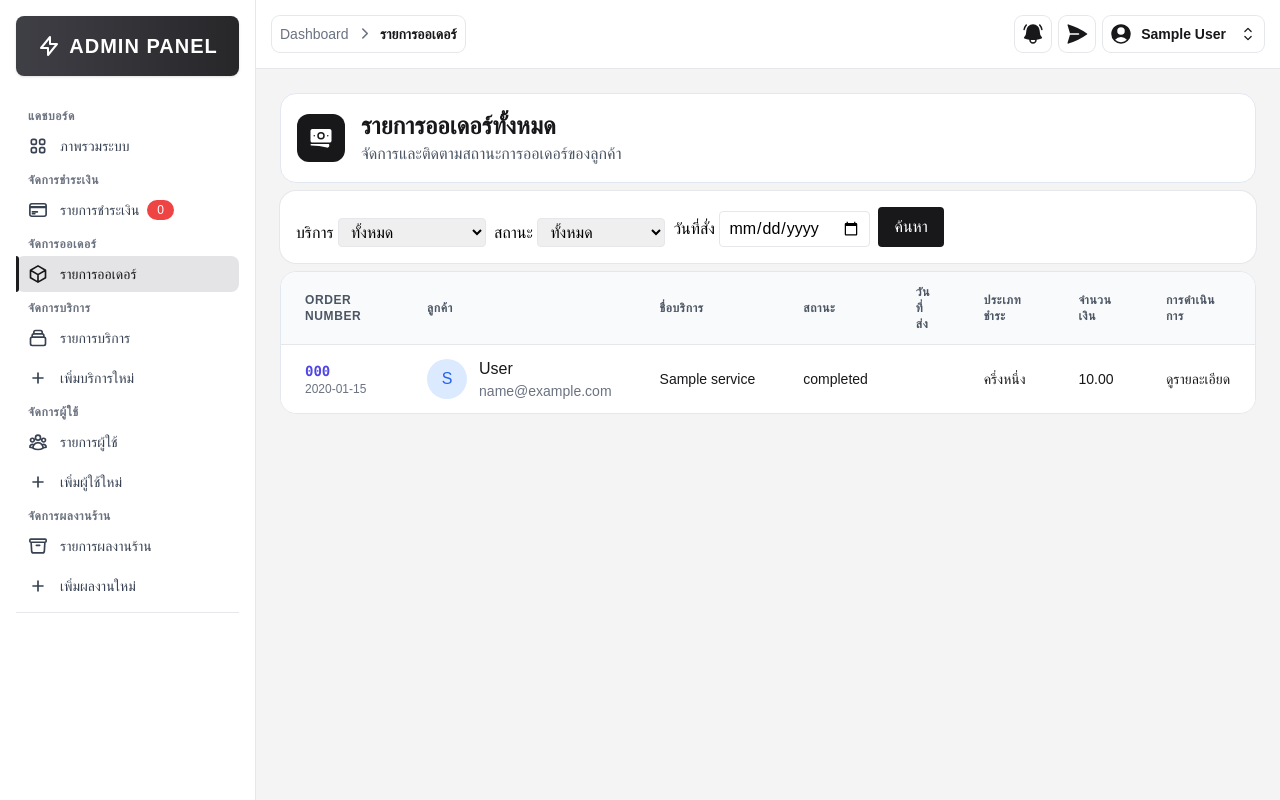
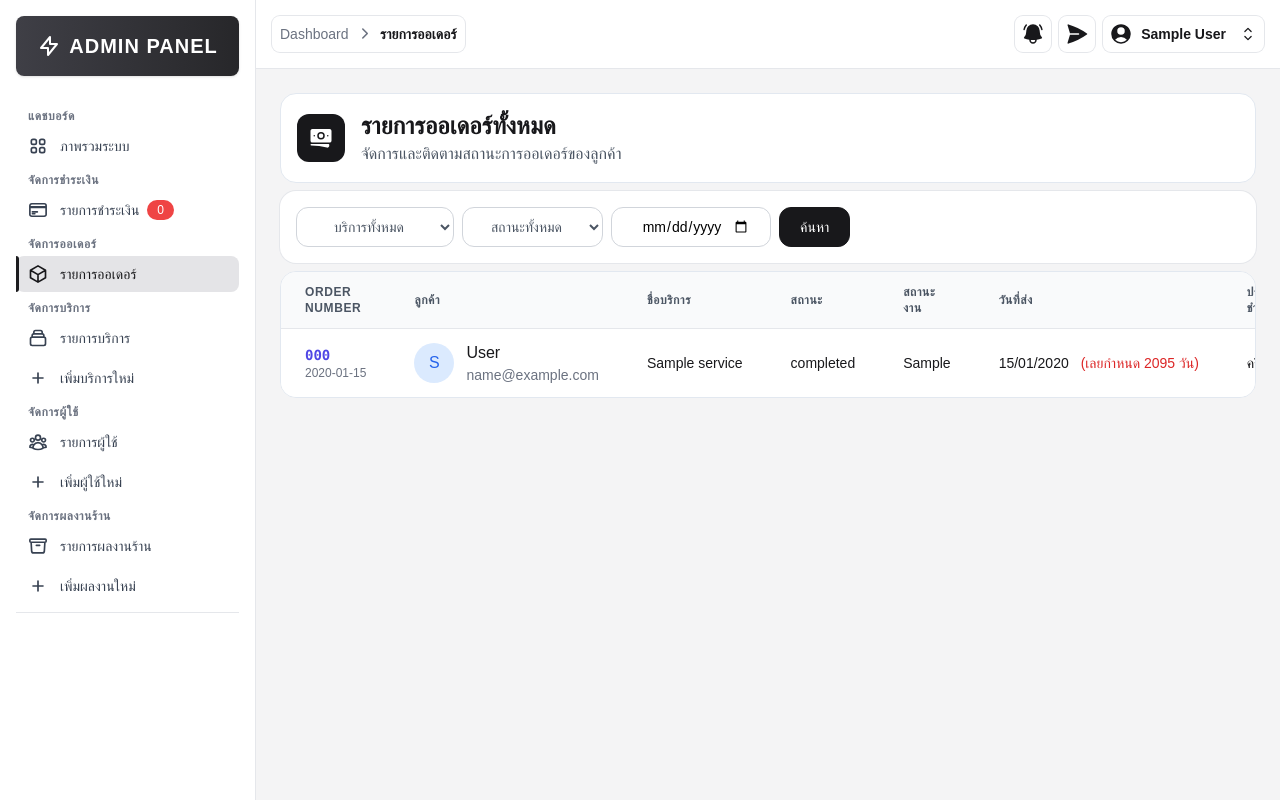
Before and after one commit to safwan-slh/graphic-design-project, a PHP site: page /order_list.php in a window 1280 px wide. Run offline with PHP 8.4, Linux system fonts and the light colour scheme; the visitor is signed in with stand-in values (Sample User, id 1); tables that the repository leaves empty hold one stand-in row (values such as "Sample post"); some libraries are stand-ins or nearby versions; some web fonts are replaced.

Commit message:
แก้ไข UI หน้า order_list,ปรับ filter, เพิ่มสถานะเวอร์ชันงานและวันที่

```diff
--- a/src/admin/order_list.php
+++ b/src/admin/order_list.php
@@ -34,18 +34,19 @@ if ($date) {
     $params[] = $date;
     $types .= 's';
 }
-
+// รวมเงื่อนไข
 $whereSQL = $where ? 'WHERE ' . implode(' AND ', $where) : '';
 
 // --- ดึงรายการบริการสำหรับ filter ---
 $serviceRes = $conn->query("SELECT service_id, service_name FROM services");
 
 // --- Query หลัก ---
-$sql = "SELECT orders.*, customers.fullname, customers.email, services.service_name, payments.amount, payments.payment_type
+$sql = "SELECT orders.*, customers.fullname, customers.email, services.service_name, payments.amount, payments.payment_type, poster_details.due_date
         FROM orders
         LEFT JOIN customers ON orders.customer_id = customers.customer_id
         LEFT JOIN services ON orders.service_id = services.service_id
         LEFT JOIN payments ON orders.order_id = payments.order_id
+        LEFT JOIN poster_details ON orders.ref_id = poster_details.poster_id
         $whereSQL
         ORDER BY orders.created_at DESC";
 $stmt = $conn->prepare($sql);
@@ -54,6 +55,8 @@ if ($params) {
 }
 $stmt->execute();
 $result = $stmt->get_result();
+
+
 ?>
 
 <!DOCTYPE html>
@@ -106,31 +109,24 @@ $result = $stmt->get_result();
             <div class="flex items-center justify-between bg-white rounded-2xl mb-2 p-4 ring-1 ring-gray-200">
                 <!-- Filter -->
                 <form method="get" class="flex gap-2 items-end">
-                    <div>
-                        <label>บริการ</label>
-                        <select name="service_id" class="border rounded px-2 py-1">
-                            <option value="">ทั้งหมด</option>
+                    <div class="flex gap-2">
+                        <select name="service_id" class="border transition font-medium rounded-xl text-sm px-5 py-2 text-center flex items-center justify-center bg-white text-gray-600 border-gray-300 hover:bg-gray-100">
+                            <option value="">บริการทั้งหมด</option>
                             <?php while ($srv = $serviceRes->fetch_assoc()): ?>
                                 <option value="<?= $srv['service_id'] ?>" <?= $service_id == $srv['service_id'] ? 'selected' : '' ?>>
                                     <?= htmlspecialchars($srv['service_name']) ?>
                                 </option>
                             <?php endwhile; ?>
                         </select>
-                    </div>
-                    <div>
-                        <label>สถานะ</label>
-                        <select name="status" class="border rounded px-2 py-1">
-                            <option value="">ทั้งหมด</option>
+                        <select name="status" class="border transition font-medium rounded-xl text-sm px-5 py-2 text-center flex items-center justify-center bg-white text-gray-600 border-gray-300 hover:bg-gray-100">
+                            <option value="">สถานะทั้งหมด</option>
                             <option value="pending" <?= $status == 'pending' ? 'selected' : '' ?>>รอดำเนินการ</option>
                             <option value="processing" <?= $status == 'processing' ? 'selected' : '' ?>>กำลังดำเนินการ</option>
                             <option value="completed" <?= $status == 'completed' ? 'selected' : '' ?>>เสร็จสมบูรณ์</option>
                         </select>
+                        <input type="date" name="date" value="<?= htmlspecialchars($date) ?>" class="border transition font-medium rounded-xl text-sm px-5 py-2 text-center flex items-center justify-center border-gray-300 hover:bg-gray-100">
+                        <button type="submit" class="border transition font-medium rounded-xl text-sm px-5 py-2 text-center flex items-center justify-center bg-zinc-900 hover:bg-zinc-700 text-white border-zinc-900">ค้นหา</button>
                     </div>
-                    <div>
-                        <label>วันที่สั่ง</label>
-                        <input type="date" name="date" value="<?= htmlspecialchars($date) ?>" class="border rounded px-2 py-1">
-                    </div>
-                    <button type="submit" class="bg-zinc-900 text-white px-4 py-2 rounded">ค้นหา</button>
                 </form>
             </div>
 
@@ -143,6 +139,7 @@ $result = $stmt->get_result();
                                 <th class="px-6 py-3 text-left text-xs font-semibold text-gray-600 uppercase tracking-wider">ลูกค้า</th>
                                 <th class="px-6 py-3 text-left text-xs font-semibold text-gray-600 uppercase tracking-wider">ชื่อบริการ</th>
                                 <th class="px-6 py-3 text-left text-xs font-semibold text-gray-600 uppercase tracking-wider">สถานะ</th>
+                                <th class="px-6 py-3 text-left text-xs font-semibold text-gray-600 uppercase tracking-wider">สถานะงาน</th>
                                 <th class="px-6 py-3 text-left text-xs font-semibold text-gray-600 uppercase tracking-wider">วันที่ส่ง</th>
                                 <th class="px-6 py-3 text-left text-xs font-semibold text-gray-600 uppercase tracking-wider">ประเภทชำระ</th>
                                 <th class="px-6 py-3 text-left text-xs font-semibold text-gray-600 uppercase tracking-wider">จำนวนเงิน</th>
@@ -151,9 +148,14 @@ $result = $stmt->get_result();
                         </thead>
                         <tbody class="bg-white divide-y divide-gray-200">
                             <?php while ($order = $result->fetch_assoc()):
-                                // คำนวณวันเหลือก่อนส่ง
-                                $deadline = $order['dua_date'] ?? $order['due_date'] ?? '';
-                                $daysLeft = $deadline ? (strtotime($deadline) - strtotime(date('Y-m-d'))) / 86400 : '';
+                                // ดึงสถานะเวอร์ชันงานล่าสุดของแต่ละ order
+                                $versionSql = "SELECT version FROM work_files WHERE order_id = ? ORDER BY uploaded_at DESC LIMIT 1";
+                                $versionStmt = $conn->prepare($versionSql);
+                                $versionStmt->bind_param("i", $order['order_id']);
+                                $versionStmt->execute();
+                                $versionRes = $versionStmt->get_result();
+                                $versionRow = $versionRes->fetch_assoc();
+                                $currentVersion = $versionRow['version'] ?? 'ยังไม่มีไฟล์';
                             ?>
                                 <tr class="hover:bg-gray-50 transition-colors">
                                     <td class="px-6 py-3 whitespace-nowrap">
@@ -176,7 +178,30 @@ $result = $stmt->get_result();
                                         <?= htmlspecialchars($order['status']) ?>
                                     </td>
                                     <td class="px-6 py-4 whitespace-nowrap text-sm">
-                                        <?= htmlspecialchars($deadline) ?>
+                                        <?= htmlspecialchars($currentVersion) ?>
+                                    </td>
+                                    <td class="px-6 py-4 whitespace-nowrap text-sm">
+                                        <?php
+                                        $deadline = $order['due_date'] ?? '';
+                                        if ($deadline):
+                                        ?>
+                                            <span><?= htmlspecialchars(date('d/m/Y', strtotime($deadline))) ?></span>
+                                            <?php
+                                            $now = new DateTime();
+                                            $due = new DateTime($deadline);
+                                            $interval = $now->diff($due);
+                                            $daysLeft = (int)$interval->format('%r%a');
+                                            if ($daysLeft > 0) {
+                                                echo '<span class="text-blue-600 ml-2">(เหลือ ' . $daysLeft . ' วัน)</span>';
+                                            } elseif ($daysLeft === 0) {
+                                                echo '<span class="text-orange-600 ml-2">(ครบกำหนดวันนี้)</span>';
+                                            } else {
+                                                echo '<span class="text-red-600 ml-2">(เลยกำหนด ' . abs($daysLeft) . ' วัน)</span>';
+                                            }
+                                            ?>
+                                        <?php else: ?>
+                                            <span class="text-gray-400">-</span>
+                                        <?php endif; ?>
                                     </td>
                                     <td class="px-6 py-4 whitespace-nowrap text-sm">
                                         <?= $order['payment_type'] == 'full' ? 'เต็มจำนวน' : 'ครึ่งหนึ่ง' ?>
@@ -185,7 +210,7 @@ $result = $stmt->get_result();
                                         <?= $order['amount'] !== null ? number_format($order['amount'], 2) : '-' ?>
                                     </td>
                                     <td class="px-6 py-4 whitespace-nowrap text-sm">
-                                        <a href="order_detail.php?id=<?= htmlspecialchars($order['order_id']) ?>">ดูรายละเอียด</a>
+                                        <a href="order_detail.php?id=<?= htmlspecialchars($order['order_id']) ?>" class="text-indigo-600 hover:text-indigo-900 font-medium">ดูรายละเอียด</a>
                                     </td>
                                 </tr>
                             <?php endwhile; ?>
```
